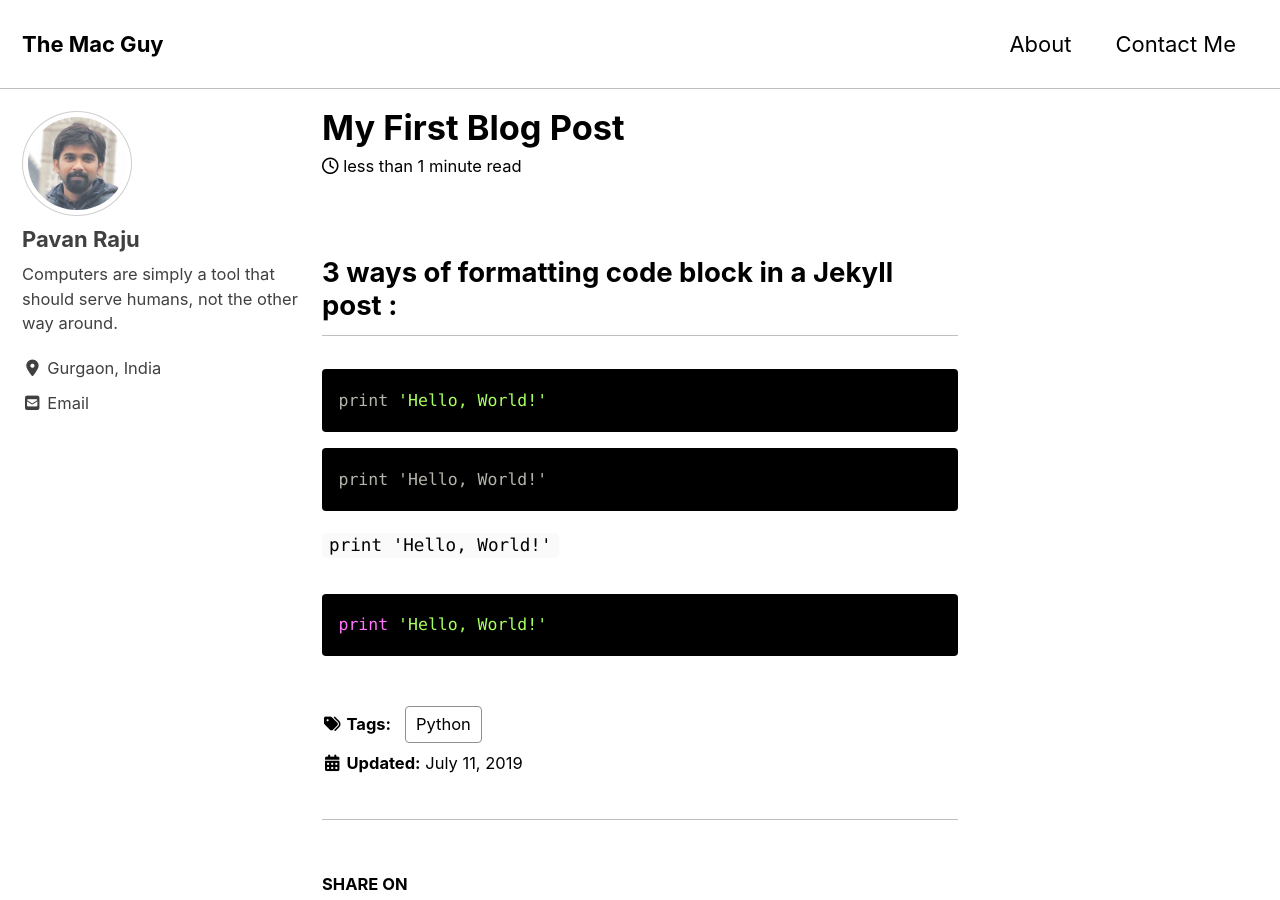
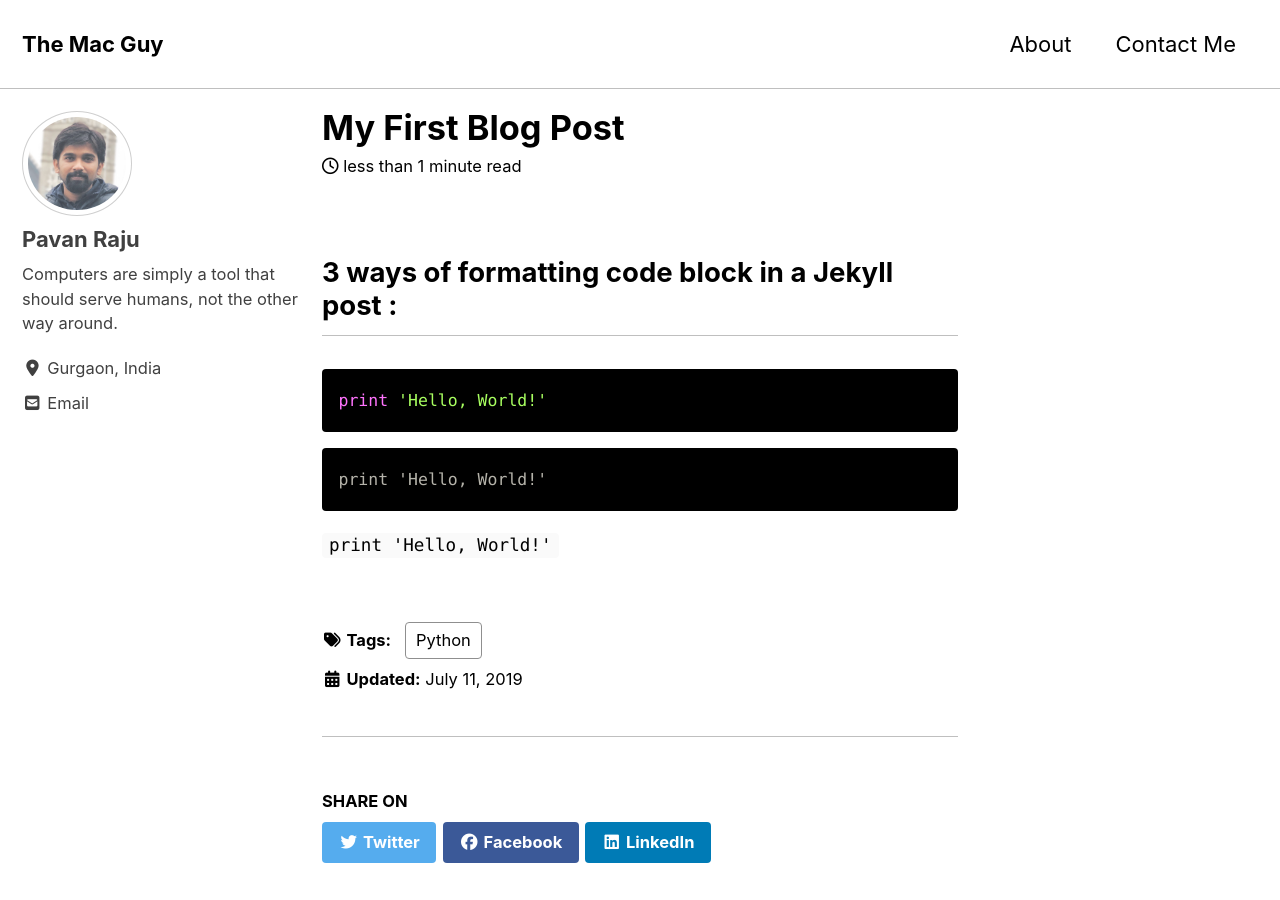
Before and after one commit to iampavan/themacguy, a Jekyll site: the page built from _posts/2019/2019-07-July/2019-07-11-01-hello-world.md, in a window 1280 px wide and 900 px high. Built offline with Jekyll 4.4.1, drawn with Linux system fonts in a browser that asks for light colours; cached includes are drawn as plain includes; nearby versions of some CDN libraries.

Commit message:
Updated content

```diff
--- a/_posts/2019/2019-07-July/2019-07-11-01-hello-world.md
+++ b/_posts/2019/2019-07-July/2019-07-11-01-hello-world.md
@@ -8,7 +8,7 @@ published: true
 
 ## 3 ways of formatting code block in a Jekyll post :
 
-{% highlight ruby %}
+{% highlight python %}
 print 'Hello, World!'
 {% endhighlight %}
 
@@ -19,7 +19,3 @@ print 'Hello, World!'
 
 
 `print 'Hello, World!'`
-
-{% highlight python %}
-print 'Hello, World!'
-{% endhighlight %}
```
